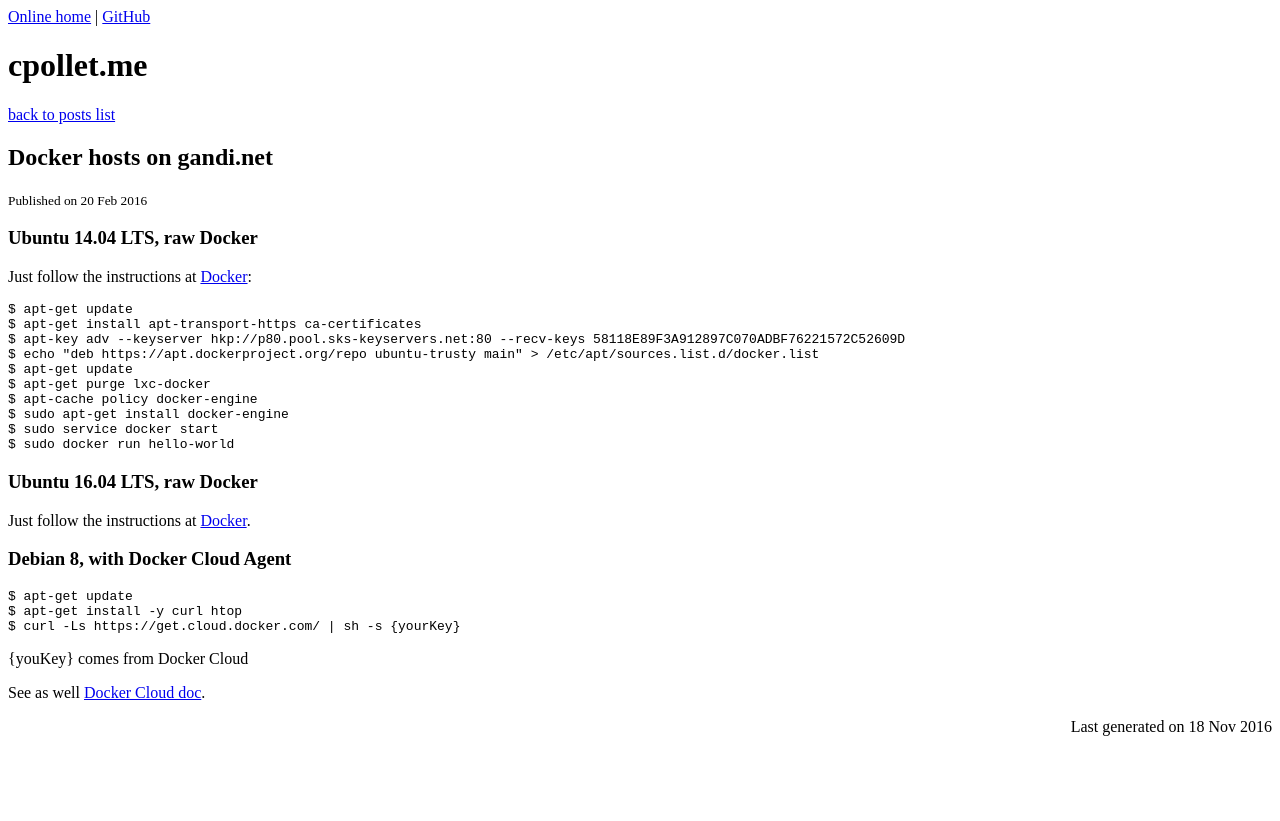
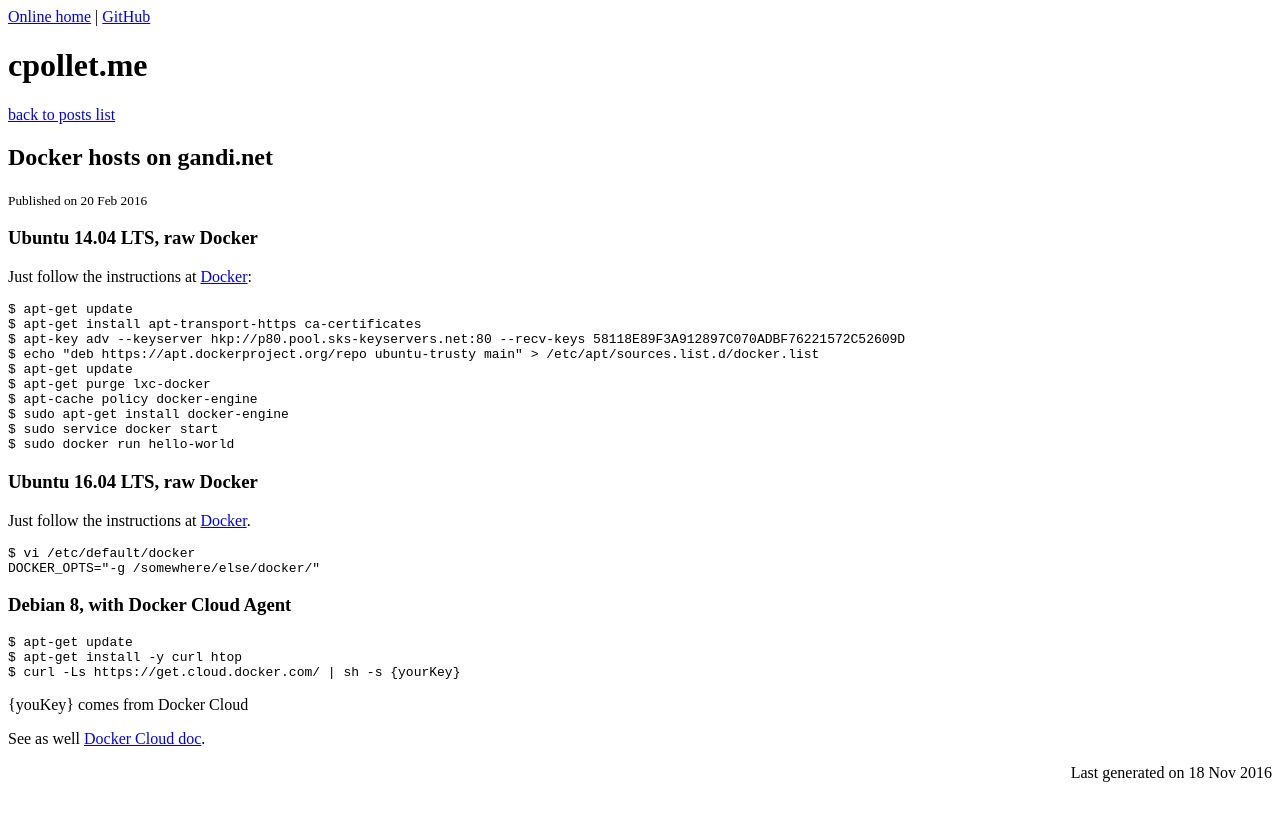
Before and after one commit to cpollet/cpollet.github.io, a Jekyll site: the page built from _posts/2016-02-20-Docker-hosts.md, in a window 1280 px wide. Shown: the top 821 px of the page. Built offline with Jekyll 4.4.1, drawn with Linux system fonts in a browser that asks for light colours; nearby versions of some CDN libraries.

Commit message:
Update 2016-02-20-Docker-hosts.md

````diff
--- a/_posts/2016-02-20-Docker-hosts.md
+++ b/_posts/2016-02-20-Docker-hosts.md
@@ -22,6 +22,12 @@
 ### Ubuntu 16.04 LTS, raw Docker
 Just follow the instructions at [Docker](https://docs.docker.com/engine/installation/linux/ubuntulinux/).
 
+```
+$ vi /etc/default/docker
+DOCKER_OPTS="-g /somewhere/else/docker/"
+```
+
+
 ### Debian 8, with Docker Cloud Agent
 
 ```
````
